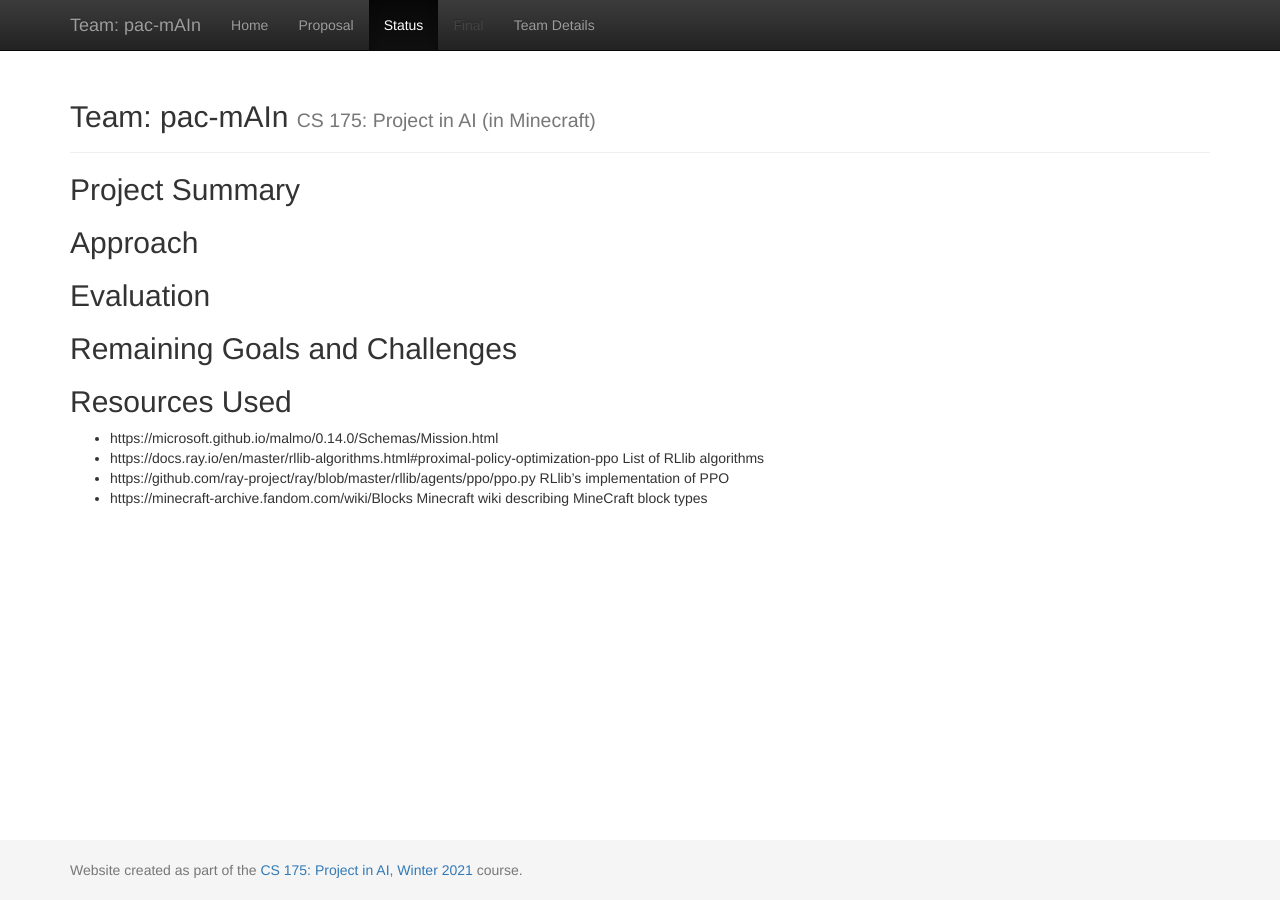
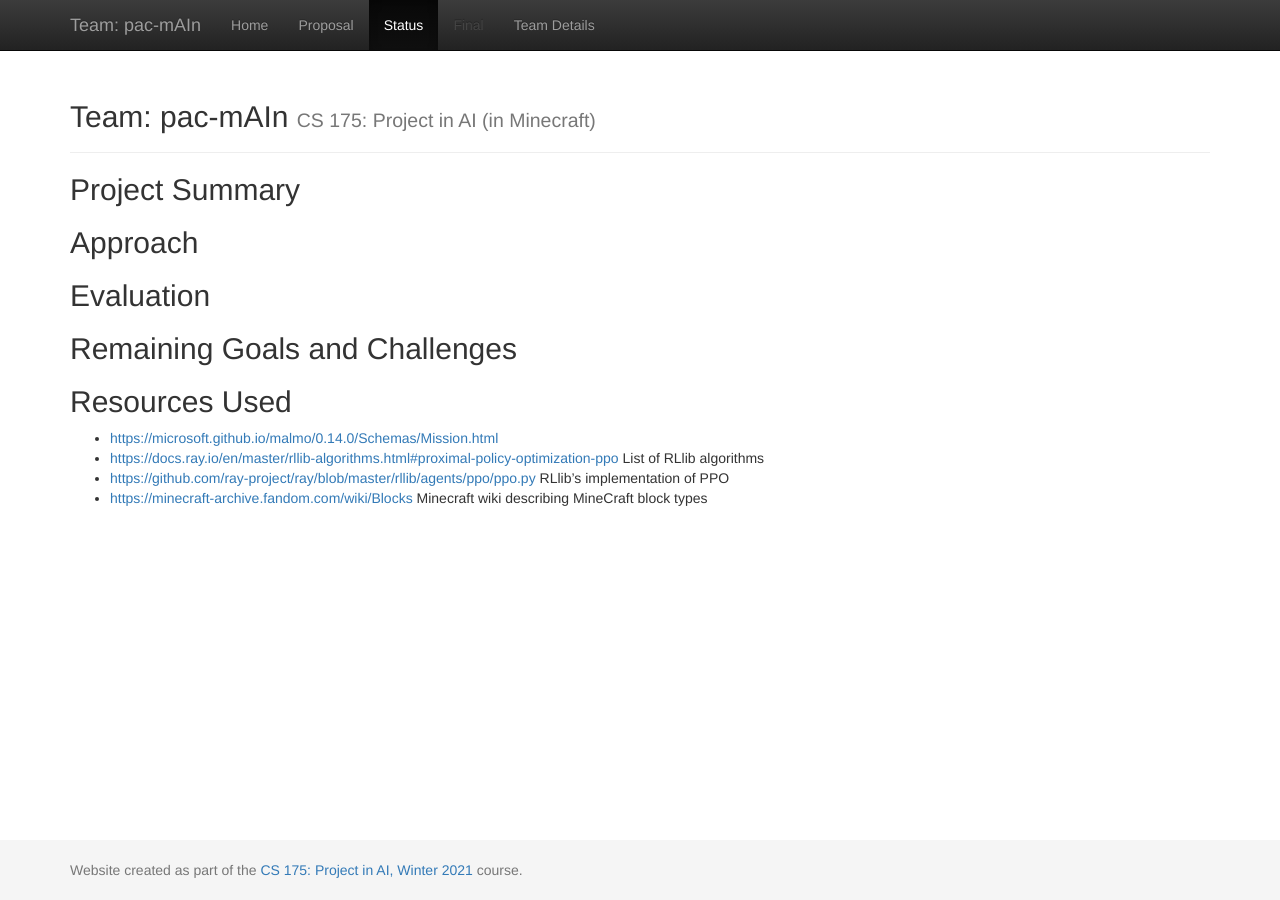
Before and after one commit to armaansd/pac-mAIn, a Jekyll site: the page built from docs/status.md, in a window 1280 px wide. Built offline with Jekyll 4.4.1, drawn with Linux system fonts in a browser that asks for light colours; some of the changed lines change nothing that is shown.

Commit message:
Update status.md

```diff
--- a/docs/status.md
+++ b/docs/status.md
@@ -13,7 +13,7 @@
 
 ## Resources Used
 
-- https://microsoft.github.io/malmo/0.14.0/Schemas/Mission.html
-- https://docs.ray.io/en/master/rllib-algorithms.html#proximal-policy-optimization-ppo     List of RLlib algorithms
-- https://github.com/ray-project/ray/blob/master/rllib/agents/ppo/ppo.py     RLlib's implementation of PPO
-- https://minecraft-archive.fandom.com/wiki/Blocks     Minecraft wiki describing MineCraft block types
+- <https://microsoft.github.io/malmo/0.14.0/Schemas/Mission.html>
+- <https://docs.ray.io/en/master/rllib-algorithms.html#proximal-policy-optimization-ppo>     List of RLlib algorithms
+- <https://github.com/ray-project/ray/blob/master/rllib/agents/ppo/ppo.py>     RLlib's implementation of PPO
+- <https://minecraft-archive.fandom.com/wiki/Blocks>     Minecraft wiki describing MineCraft block types
```
